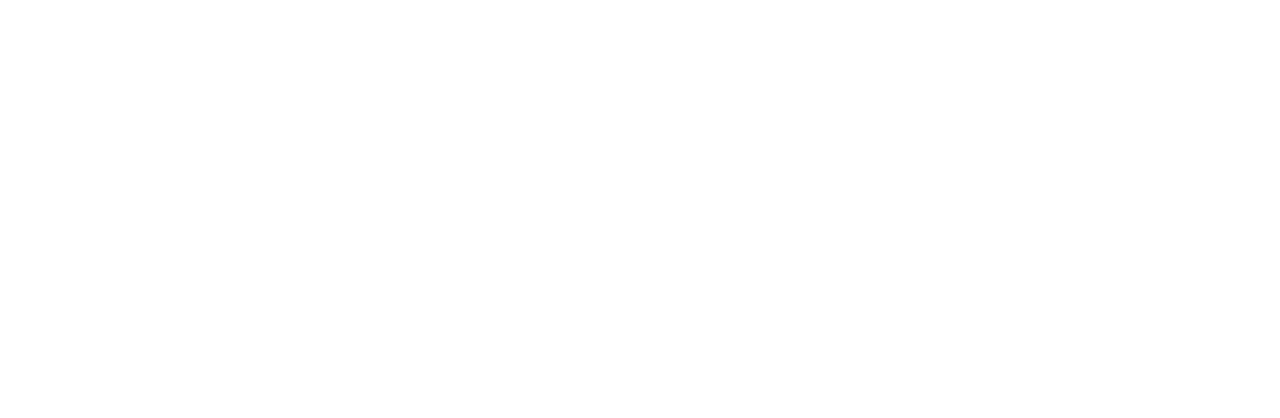
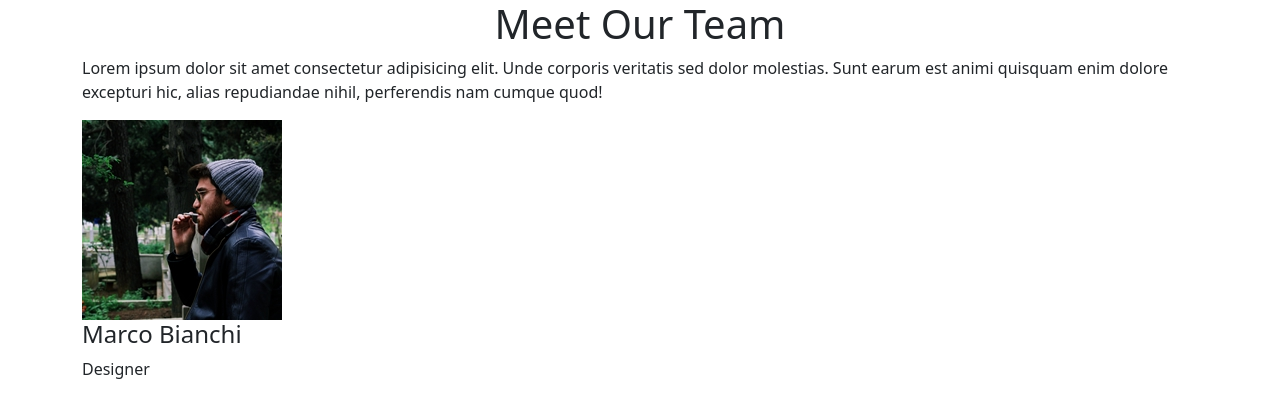
Before and after one commit to AntonioCappellano/js-our-team, a plain HTML site: page index.html in a window 1280 px wide. Drawn offline with nearby package versions, Linux system fonts and the light colour scheme.

Commit message:
prepare html

```diff
--- a/index.html
+++ b/index.html
@@ -12,6 +12,27 @@
     <title>Document</title>
   </head>
   <body>
+    <div class="text-center">
+      <h1>Meet Our Team</h1>
+    </div>
+    <div class="container">
+      <p>
+        Lorem ipsum dolor sit amet consectetur adipisicing elit. Unde corporis
+        veritatis sed dolor molestias. Sunt earum est animi quisquam enim dolore
+        excepturi hic, alias repudiandae nihil, perferendis nam cumque quod!
+      </p>
+    </div>
+    <div class="container">
+      <div class="team-card">
+        <div class="team-img">
+          <img src="./img/male1.png" />
+        </div>
+        <div class="card-text">
+          <h4>Marco Bianchi</h4>
+          <p>Designer</p>
+        </div>
+      </div>
+    </div>
     <script src="./script.js"></script>
     <script
       src="https://cdn.jsdelivr.net/npm/bootstrap@5.3.8/dist/js/bootstrap.bundle.min.js"
```
